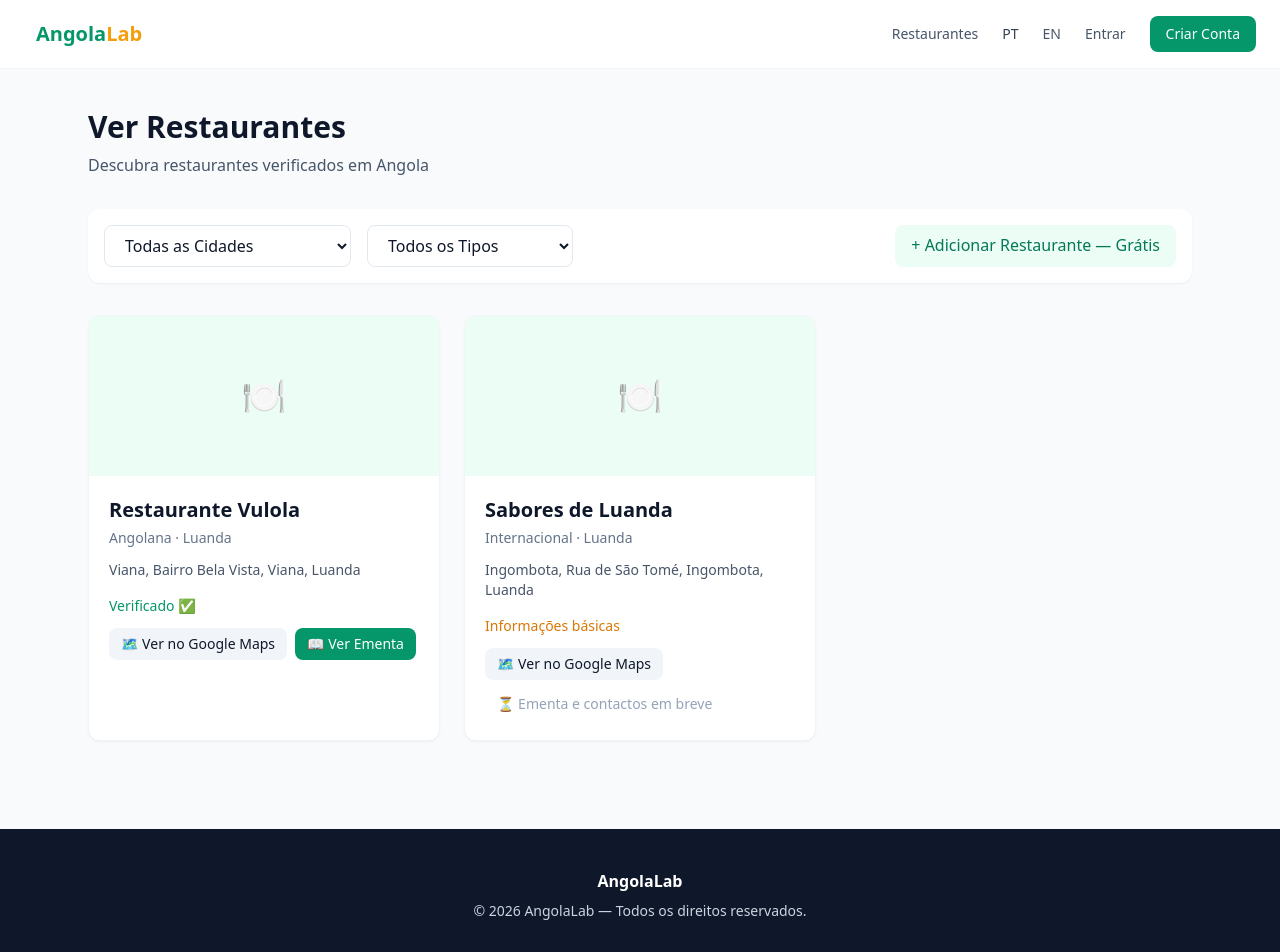
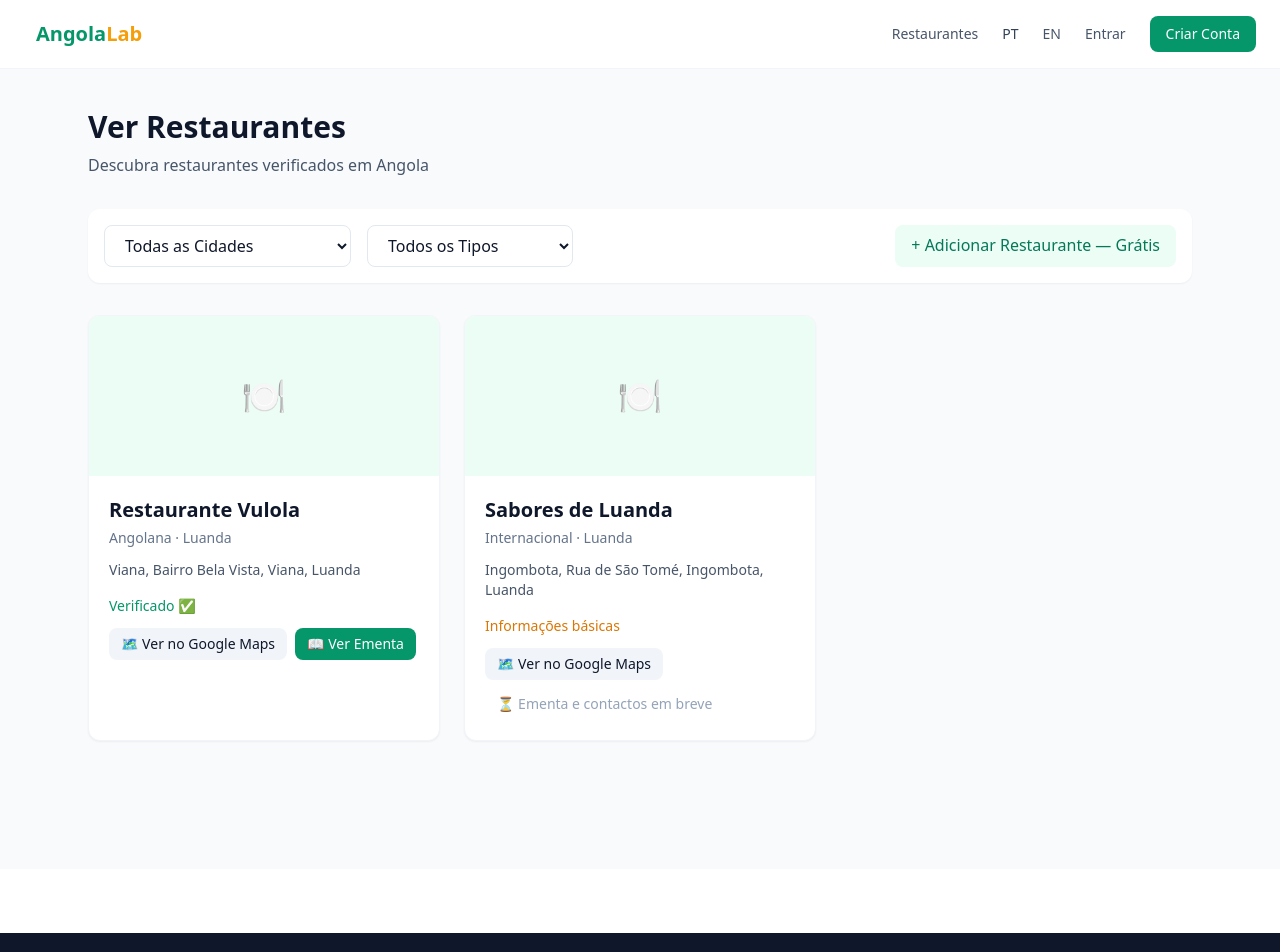
Before and after one commit to oswaldodeal/angolalab-restaurants, a Next.js app: page /pt/restaurantes in a window 1280 px wide. Shown: the top 952 px of the page. Built offline with nearby package versions, Linux system fonts and the light colour scheme.

Commit message:
Remove footer from restaurantes page
Removed footer section from the page.

```diff
--- a/app/pt/restaurantes/page.tsx
+++ b/app/pt/restaurantes/page.tsx
@@ -92,12 +92,7 @@ export default function RestaurantsListPage() {
       </section>
 
       {/* Rodapé */}
-      <footer className="bg-slate-900 text-slate-300 py-10 px-6 mt-12">
-        <div className="max-w-6xl mx-auto text-center">
-          <p className="mb-2 text-white font-semibold">AngolaLab</p>
-          <p className="text-sm">© 2026 AngolaLab — {t.footer.allRights}</p>
-        </div>
-      </footer>
+
     </main>
   );
 }
```
